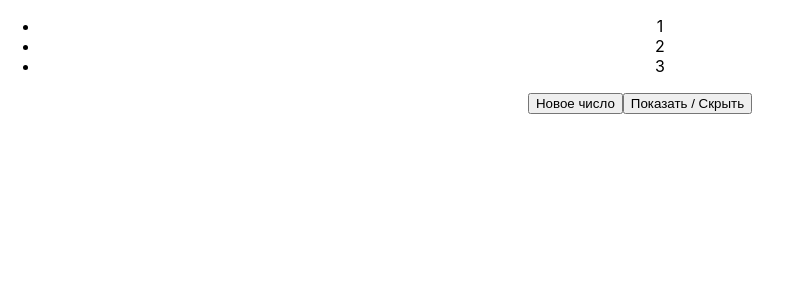
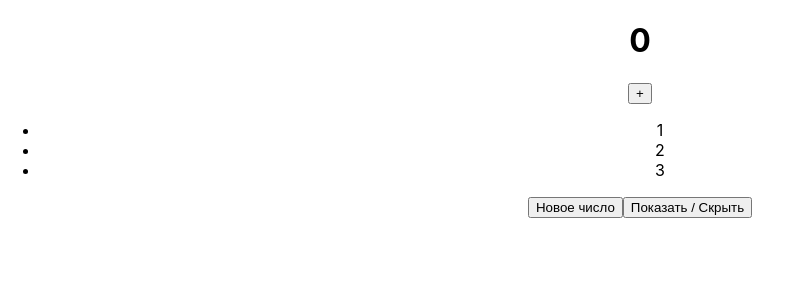
Before and after one commit to saw-code/hooks_practice, a React (Create React App) app: page / in a window 1280 px wide. Shown: the top 300 px of the page, without its empty margins (0-792 px from the left). Built offline with nearby package versions, Linux system fonts and the light colour scheme.

Commit message:
useEffect hook finish practice

```diff
--- a/src/List.jsx
+++ b/src/List.jsx
@@ -2,18 +2,39 @@ import React, {useEffect, useState} from 'react';
 
 export const List = () => {
   const [numbers, setNumbers] = useState([1, 2, 3])
+  const [count, setCount] = useState(0)
 
   const addNumber = () => {
     const randNumber = Math.round(Math.random() * 10)
     setNumbers([...numbers, randNumber])
   }
+  // componentDidUpdate (только для count)
+  useEffect(() => {
+    console.log('COUNT БЫЛ ОБНОВЛЕН!')
+  }, [count])
 
+  // componentDidUpdate (только для numbers)
   useEffect(() => {
-    console.log('КОМПОНЕНТ БЫЛ ОТОБРАЖЕН!')
+    console.log('NUMBERS БЫЛ ОБНОВЛЕН!')
+  }, [numbers])
+
+  // componentDidUpdate (при любом изменении)
+  useEffect(() => {
+    console.log('КОМПОНЕНТ ОБНОВИЛСЯ!')
+  })
+
+  // componentDidMountUpdate + componentWillUnmount
+  useEffect(() => {
+    console.log('КОМПОНЕНТ ОТОБРАЗИЛСЯ!')
+    return () => {
+      console.log('КОМПОНЕНТ БЫЛ УДАЛЕН!')
+    }
   }, [])
 
   return (
     <>
+      <h1>{count}</h1>
+      <button onClick={() => setCount(count + 1)}>+</button>
       <ul>
         {numbers.map((el, index) => <li key={index}>{el}</li>)}
       </ul>
@@ -23,7 +44,7 @@ export const List = () => {
 };
 
 
-// реализация классовой компоненты
+// реализация useEffect в классовой компоненты
 // export class List extends React.Component {
 //
 //   state = {
```
